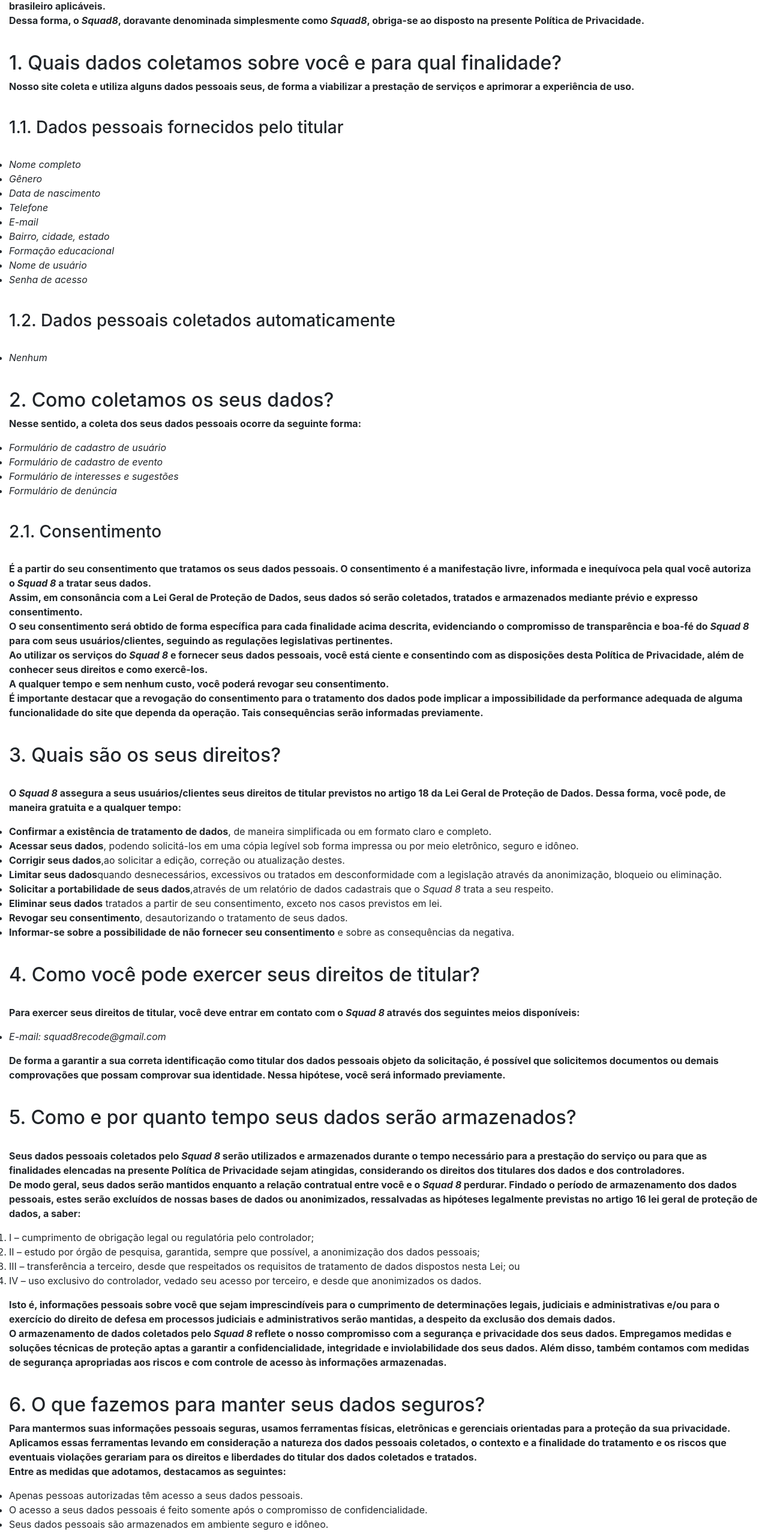
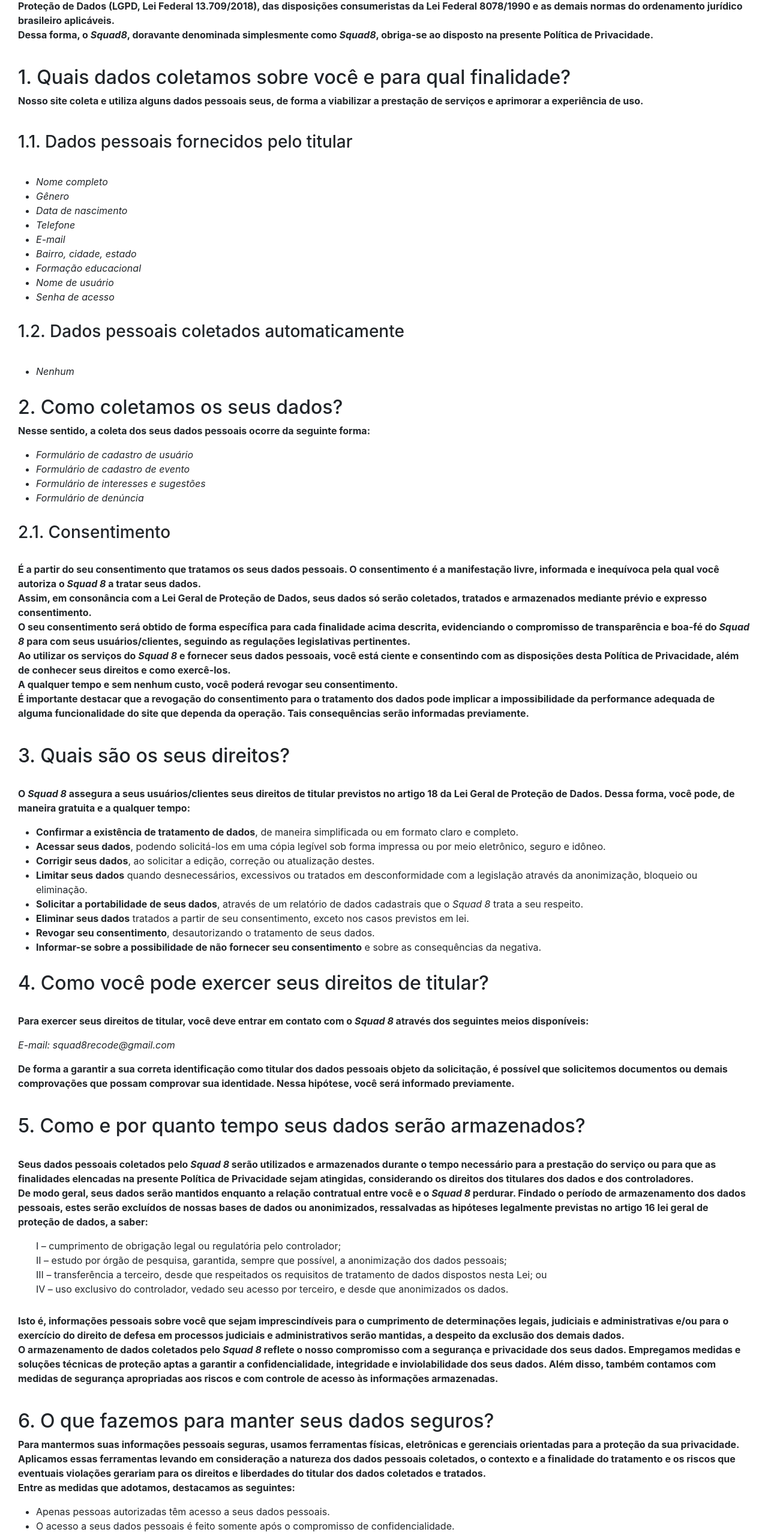
Before and after one commit to olivca/postEduc-1, a React (Create React App) app: page /PoliticaPrivacidade in a window 1280 px wide. Shown: the part 234-2793 px from the top of the page at 60% size. Built offline with nearby package versions, Linux system fonts and the light colour scheme.

Commit message:
Correções e formatação da Política de Privacidade

```diff
--- a/src/Paginas/PoliticaPrivacidade.js
+++ b/src/Paginas/PoliticaPrivacidade.js
@@ -1,4 +1,6 @@
 import React from 'react'
+import '../css/index.css'
+import {Col} from "react-bootstrap"
 
 
 
@@ -9,8 +11,9 @@
     render(){
         return(
 
-            <div>
+            <div className="container-fluid">
 
+                <br />
                 <h1>Política de Privacidade</h1>
 
                 <p>No <i>Squad8</i>, privacidade e segurança são prioridades e nos comprometemos com a transparência do tratamento de dados pessoais dos nossos usuários/clientes. Por isso, esta presente Política de Privacidade estabelece como é feita a coleta, uso e transferência de informações de clientes ou outras pessoas que acessam ou usam nosso site.<br />
@@ -22,7 +25,8 @@
                 <p>Nosso site coleta e utiliza alguns dados pessoais seus, de forma a viabilizar a prestação de serviços e aprimorar a experiência de uso.</p><br />
 
                 <h3>1.1. Dados pessoais fornecidos pelo titular</h3><br />
-                <ul>
+                <div>
+                <ul className="margin">
                     <li><i>Nome completo</i></li>
                     <li><i>Gênero</i></li>
                     <li><i>Data de nascimento</i></li>
@@ -33,10 +37,10 @@
                     <li><i>Nome de usuário</i></li>
                     <li><i>Senha de acesso</i></li>
                 </ul><br />
-
+                </div>
 
                 <h3>1.2. Dados pessoais coletados automaticamente</h3><br />
-                <ul>
+                <ul className="margin">
                     <li><i>Nenhum</i></li>
                 </ul><br />
 
@@ -44,7 +48,7 @@
 
                 <h2>2. Como coletamos os seus dados?</h2>
                 <p>Nesse sentido, a coleta dos seus dados pessoais ocorre da seguinte forma:</p>
-                <ul>
+                <ul className="margin">
                     <li><i>Formulário de cadastro de usuário</i></li>
                     <li><i>Formulário de cadastro de evento</i></li>
                     <li><i>Formulário de interesses e sugestões</i></li>
@@ -65,12 +69,12 @@
                 <h2>3. Quais são os seus direitos?</h2><br />
 
                 <p>O <i>Squad 8</i> assegura a seus usuários/clientes seus direitos de titular previstos no artigo 18 da Lei Geral de Proteção de Dados. Dessa forma, você pode, de maneira gratuita e a qualquer tempo:</p>
-                <ul>
+                <ul className="margin">
                     <li><b>Confirmar a existência de tratamento de dados</b>, de maneira simplificada ou em formato claro e completo.</li>
                     <li><b>Acessar seus dados</b>, podendo solicitá-los em uma cópia legível sob forma impressa ou por meio eletrônico, seguro e idôneo.</li>
-                    <li><b>Corrigir seus dados</b>,ao solicitar a edição, correção ou atualização destes.</li>
-                    <li><b>Limitar seus dados</b>quando desnecessários, excessivos ou tratados em desconformidade com a legislação através da anonimização, bloqueio ou eliminação.</li>
-                    <li><b>Solicitar a portabilidade de seus dados</b>,através de um relatório de dados cadastrais que o <i>Squad 8</i> trata a seu respeito.</li>
+                    <li><b>Corrigir seus dados</b>, ao solicitar a edição, correção ou atualização destes.</li>
+                    <li><b>Limitar seus dados</b> quando desnecessários, excessivos ou tratados em desconformidade com a legislação através da anonimização, bloqueio ou eliminação.</li>
+                    <li><b>Solicitar a portabilidade de seus dados</b>, através de um relatório de dados cadastrais que o <i>Squad 8</i> trata a seu respeito.</li>
                     <li><b>Eliminar seus dados</b> tratados a partir de seu consentimento, exceto nos casos previstos em lei.</li>
                     <li><b>Revogar seu consentimento</b>, desautorizando o tratamento de seus dados.</li>
                     <li><b>Informar-se sobre a possibilidade de não fornecer seu consentimento</b> e sobre as consequências da negativa.</li>
@@ -81,9 +85,8 @@
                 <h2>4. Como você pode exercer seus direitos de titular?</h2><br />
 
                 <p>Para exercer seus direitos de titular, você deve entrar em contato com o <i>Squad 8</i> através dos seguintes meios disponíveis:</p>
-                <ul>
-                    <li><i>E-mail: squad8recode@gmail.com</i></li>
-                </ul>
+
+                <i>E-mail: squad8recode@gmail.com</i><p />
 
                 <p>De forma a garantir a sua correta identificação como titular dos dados pessoais objeto da solicitação, é possível que solicitemos documentos ou demais comprovações que possam comprovar sua identidade. Nessa hipótese, você será informado previamente.</p><br />
 
@@ -93,12 +96,13 @@
 
                 <p>Seus dados pessoais coletados pelo <i>Squad 8</i> serão utilizados e armazenados durante o tempo necessário para a prestação do serviço ou para que as finalidades elencadas na presente Política de Privacidade sejam atingidas, considerando os direitos dos titulares dos dados e dos controladores.<br />
                 De modo geral, seus dados serão mantidos enquanto a relação contratual entre você e o <i>Squad 8</i> perdurar. Findado o período de armazenamento dos dados pessoais, estes serão excluídos de nossas bases de dados ou anonimizados, ressalvadas as hipóteses legalmente previstas no artigo 16 lei geral de proteção de dados, a saber:</p>
-                <ol>
+
+                <ol className="margin lista">
                     <li>I – cumprimento de obrigação legal ou regulatória pelo controlador;</li>
                     <li>II – estudo por órgão de pesquisa, garantida, sempre que possível, a anonimização dos dados pessoais;</li>
                     <li>III – transferência a terceiro, desde que respeitados os requisitos de tratamento de dados dispostos nesta Lei; ou</li>
                     <li>IV – uso exclusivo do controlador, vedado seu acesso por terceiro, e desde que anonimizados os dados.</li>
-                </ol>
+                </ol><br />
 
                 <p>Isto é, informações pessoais sobre você que sejam imprescindíveis para o cumprimento de determinações legais, judiciais e administrativas e/ou para o exercício do direito de defesa em processos judiciais e administrativos serão mantidas, a despeito da exclusão dos demais dados. <br />
                 O armazenamento de dados coletados pelo <i>Squad 8</i> reflete o nosso compromisso com a segurança e privacidade dos seus dados. Empregamos medidas e soluções técnicas de proteção aptas a garantir a confidencialidade, integridade e inviolabilidade dos seus dados. Além disso, também contamos com medidas de segurança apropriadas aos riscos e com controle de acesso às informações armazenadas.</p><br />
@@ -110,11 +114,11 @@
                 <p>Para mantermos suas informações pessoais seguras, usamos ferramentas físicas, eletrônicas e gerenciais orientadas para a proteção da sua privacidade.<br />
                 Aplicamos essas ferramentas levando em consideração a natureza dos dados pessoais coletados, o contexto e a finalidade do tratamento e os riscos que eventuais violações gerariam para os direitos e liberdades do titular dos dados coletados e tratados.<br />
                 Entre as medidas que adotamos, destacamos as seguintes:</p>
-                <ul>
+                <ul className="margin">
                     <li>Apenas pessoas autorizadas têm acesso a seus dados pessoais.</li>
                     <li>O acesso a seus dados pessoais é feito somente após o compromisso de confidencialidade.</li>
                     <li>Seus dados pessoais são armazenados em ambiente seguro e idôneo.</li>
-                </ul>
+                </ul><br />
 
                 <p>O <i>Squad 8</i> se compromete a adotar as melhores posturas para evitar incidentes de segurança. Contudo, é necessário destacar que nenhuma página virtual é inteiramente segura e livre de riscos. É possível que, apesar de todos os nossos protocolos de segurança, problemas de culpa exclusivamente de terceiros ocorram, como ataques cibernéticos de <i>hackers</i>, ou também em decorrência da negligência ou imprudência do próprio usuário/cliente.<br />
                 Em caso de incidentes de segurança que possa gerar risco ou dano relevante para você ou qualquer um de nossos usuários/clientes, comunicaremos aos afetados e a Autoridade Nacional de Proteção de Dados sobre o ocorrido, em consonância com as disposições da Lei Geral de Proteção de Dados.</p><br />
@@ -129,7 +133,7 @@
                 Todavia, nossos parceiros têm suas próprias Políticas de Privacidade, que podem divergir desta. Recomendamos a leitura desses documentos.</p>
 
                 <p>Além disso, também existem outras hipóteses em que seus dados poderão ser compartilhados, que são:</p>
-                <ol>
+                <ol className="margin lista">
                     <li>I – Determinação legal, requerimento, requisição ou ordem judicial, com autoridades judiciais, administrativas ou governamentais competentes.</li>
                     <li>II – Caso de movimentações societárias, como fusão, aquisição e incorporação, de forma automática.</li>
                     <li>III – Proteção dos direitos do <i>Squad 8</i> em qualquer tipo de conflito, inclusive os de teor judicial.</li>
@@ -170,10 +174,10 @@
                 Caso a Autoridade Nacional de Proteção de Dados exija a adoção de providências em relação ao tratamento de dados realizado pelo <i>Squad 8</i>, comprometemo-nos a segui-las.</p><br />
 
 
-                <h3>10.1 Isenção de responsabilidade</h3><br />
+                <h3>10.1. Isenção de responsabilidade</h3><br />
 
                 <p>Conforme mencionado no Tópico 6, embora adotemos elevados padrões de segurança a fim de evitar incidentes, não há nenhuma página virtual inteiramente livre de riscos. Nesse sentido, o <i>Squad 8</i> não se responsabiliza por:</p>
-                <ol>
+                <ol className="margin lista">
                     <li>I – Quaisquer consequências decorrentes da negligência, imprudência ou imperícia dos usuários em relação a seus dados individuais. Garantimos e nos responsabilizamos apenas pela segurança dos processos de tratamento de dados e do cumprimento das finalidades descritas no presente instrumento.
                         Destacamos que a responsabilidade em relação à confidencialidade dos dados de acesso é do usuário.</li>
                     <li>II – Ações maliciosas de terceiros, como ataques de hackers, exceto se comprovada conduta culposa ou deliberada do <i>Squad 8</i>.
@@ -190,9 +194,9 @@
                 <i>Squad8<br />
                 squad8recode@gmail.com</i><br /><br />
 
+            </ div>
 
 
-            </div>
         )
     }
 }
--- a/src/css/index.css
+++ b/src/css/index.css
@@ -5,6 +5,10 @@
 }
 p{
   font-weight: bold;
+}
+
+.lista{
+  list-style: none;
 }
 
 .margin{
```
Also changed, not shown: 1 other file (tests, documents, lock files or other folders).
